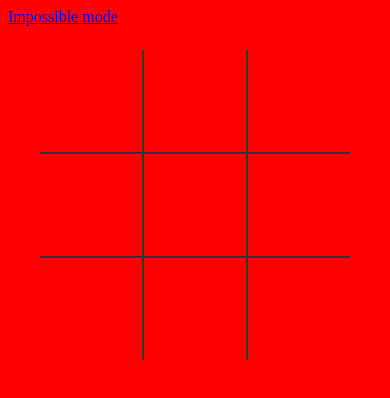
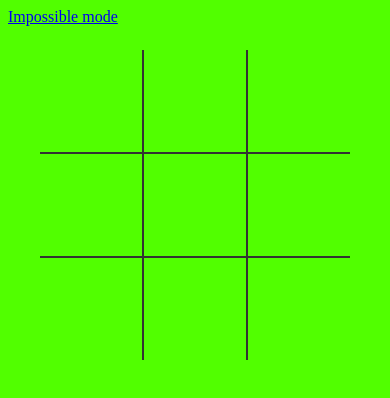
Before and after one commit to roytrust/david, a plain HTML site: page index.html in a window 390 px wide. Drawn offline with Linux system fonts and the light colour scheme.

Commit message:
mobile mode

```diff
--- a/index.html
+++ b/index.html
@@ -5,7 +5,7 @@
     <meta charset="utf-8">
     <title>tic tac toe eyse mode</title>
     <link rel="stylesheet" href="ticeasy.css">
-
+    <meta name="viewport" content="width=device-width, initial-scale=1.0">
 </head>
 
 <body>
--- a/tic_ai/ticai.css
+++ b/tic_ai/ticai.css
@@ -44,5 +44,5 @@ table tr td:last-child {
     font-size: 2em;
 }
 body{
-    background-color: red;
+    background-color: rgb(136, 255, 0);
 }
--- a/ticeasy.css
+++ b/ticeasy.css
@@ -44,5 +44,5 @@ table tr td:last-child {
     font-size: 2em;
 }
 body{
-    background-color: red;
+    background-color: rgb(81, 255, 0);
 }
```
Also changed, not shown: tic_ai/ticai.html (+1 -1 lines).
